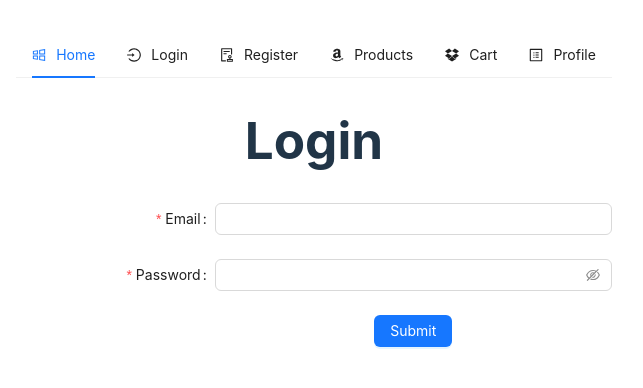
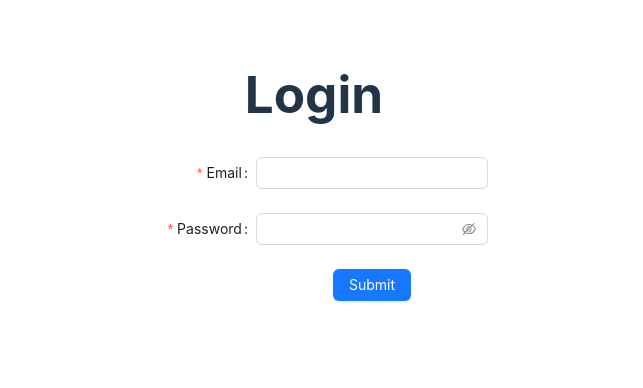
Before and after one commit to Gen639/1r-proyecto-ecommerce-fullstack, a React (Vite) app in the folder ecommerce-frontend/: page /login in a window 1280 px wide. Shown: the top 388 px of the page, without its empty margins (326-969 px from the left). Built offline with nearby package versions, Linux system fonts and the light colour scheme.

Commit message:
Some Changes Still uncapable of making dissapear login and register when loged

```diff
--- a/ecommerce-frontend/src/assets/components/Login/login.jsx
+++ b/ecommerce-frontend/src/assets/components/Login/login.jsx
@@ -3,27 +3,45 @@ import { useNavigate } from 'react-router-dom'
 import { UserContext } from '../../../context/user/UserState'
 import { Form, Input, Button } from 'antd'
 
+// const Login = () => {
+// 	const navigate = useNavigate()
+// 	const { login } = useContext(UserContext)
+
+// 	useEffect(() => {
+// 		setTimeout(() => {
+// 			const foundToken = JSON.parse(localStorage.getItem('token'))
+
+// 			if (foundToken) {
+// 				navigate('/profile')
+// 			}
+// 		}, 2000)
+// 	}, [login])
+
+// 	const onFinish = (values) => {
+// 		login(values)
+// 	}
+
+// 	const onFinishFailed = (errorInfo) => {
+// 		console.log('Failed:', errorInfo)
+// 	}
 const Login = () => {
 	const navigate = useNavigate()
-	const { login } = useContext(UserContext)
+	const { login, token } = useContext(UserContext) // Obtienes el token también
 
 	useEffect(() => {
-		setTimeout(() => {
-			const foundToken = JSON.parse(localStorage.getItem('token'))
-
-			if (foundToken) {
-				navigate('/profile')
-			}
-		}, 2000)
-	}, [login])
+	  if (token) { // Comprueba la existencia del token inmediatamente
+		navigate('/profile')
+	  }
+	}, [token]) // Observa las dependencias del useEffect
 
 	const onFinish = (values) => {
-		login(values)
+	  login(values)
 	}
 
 	const onFinishFailed = (errorInfo) => {
-		console.log('Failed:', errorInfo)
+	  console.log('Failed:', errorInfo)
 	}
+
 
 	return (
 		<div className="container">
--- a/ecommerce-frontend/src/assets/components/Theheader/theHeader.jsx
+++ b/ecommerce-frontend/src/assets/components/Theheader/theHeader.jsx
@@ -1,86 +1,188 @@
-
-import { useNavigate } from 'react-router-dom'
-import { React, useState } from 'react';
-import { ProfileOutlined, AuditOutlined, LoginOutlined, AmazonOutlined , WindowsOutlined,DropboxOutlined } from '@ant-design/icons';
-import { Menu } from 'antd';
-import "../../../App.scss"
+import { useNavigate } from "react-router-dom";
+import { React, useState, useContext, useEffect } from "react";
+import { ProfileOutlined, AuditOutlined, LoginOutlined, AmazonOutlined, WindowsOutlined, DropboxOutlined } from "@ant-design/icons";
+import { Menu } from "antd";
+import "../../../App.scss";
+import { UserContext } from "../../../context/user/UserState";
 
 const items = [
   {
-    label: 'Home',
-    key: 'home',
+    label: "Home",
+    key: "home",
     icon: <WindowsOutlined />,
   },
   {
-    label: 'Login',
-    key: 'login',
+    label: "Login",
+    key: "login",
     icon: <LoginOutlined />,
-
   },
   {
-    label: 'Register',
-    key: 'register',
+    label: "Register",
+    key: "register",
     icon: <AuditOutlined />,
   },
   {
-    label: 'Products',
-    key: 'products',
+    label: "Products",
+    key: "products",
     icon: <AmazonOutlined />,
   },
   {
-    label: 'Cart',
-    key: 'cart',
+    label: "Cart",
+    key: "cart",
     icon: <DropboxOutlined />,
   },
   {
-    label: 'Profile',
-    key: 'profile',
+    label: "Profile",
+    key: "profile",
     icon: <ProfileOutlined />,
   },
-]
+];
 
 const Header = () => {
-  let navigate = useNavigate()
-  const [current, setCurrent] = useState('home')
+  let navigate = useNavigate();
+  const [current, setCurrent] = useState("home");
+  const { token, setToken } = useContext(UserContext);
+
+  useEffect(() => {
+    if (!token) {
+      navigate("/login");
+    }
+  }, [token]);
 
   const onClick = (e) => {
-    setCurrent(e.key)
-    switch (e.key){
-          case 'home':
-            navigate('/')
-            break
-          case 'login':
-            navigate('/login')
-            break
-          case 'register':
-            navigate('/register')
-            break
-          case 'products':
-            navigate('/products')
-            break
-          case 'profile':
-            navigate('/profile')
-            break
-		case 'cart':
-            navigate('/cart')
-            break
+    setCurrent(e.key);
+    switch (e.key) {
+      case "home":
+        navigate("/");
+        break;
+      case "login":
+        navigate("/login");
+        break;
+      case "register":
+        navigate("/register");
+        break;
+      case "products":
+        navigate("/products");
+        break;
+      case "profile":
+        navigate("/profile");
+        break;
+      case "cart":
+        navigate("/cart");
+        break;
+    }
+  };
 
-    }
-  }
+  return (
+    <div>
+      {token && (
+        <Menu onClick={onClick} selectedKeys={[current]} mode="horizontal" items={items}>
+          {items.map((item) => (
+            <Menu.Item key={item.key} icon={item.icon}>
+              {item.label}
+            </Menu.Item>
+          ))}
+        </Menu>
+      )}
+    </div>
+  );
+};
 
-  return <Menu onClick={onClick} selectedKeys={[current]} mode="horizontal" items={items} />
-}
-
-export default Header
+export default Header;
 
 
+// import { useNavigate } from "react-router-dom";
+// import { React, useState, useContext } from "react";
+// import { ProfileOutlined, AuditOutlined, LoginOutlined, AmazonOutlined, WindowsOutlined, DropboxOutlined } from "@ant-design/icons";
+// import { Menu } from "antd";
+// import "../../../App.scss";
+// import { UserContext } from "../../../context/user/UserState";
+
+// const items = [
+//   {
+//     label: "Home",
+//     key: "home",
+//     icon: <WindowsOutlined />,
+//   },
+//   {
+//     label: "Login",
+//     key: "login",
+//     icon: <LoginOutlined />,
+//   },
+//   {
+//     label: "Register",
+//     key: "register",
+//     icon: <AuditOutlined />,
+//   },
+//   {
+//     label: "Products",
+//     key: "products",
+//     icon: <AmazonOutlined />,
+//   },
+//   {
+//     label: "Cart",
+//     key: "cart",
+//     icon: <DropboxOutlined />,
+//   },
+//   {
+//     label: "Profile",
+//     key: "profile",
+//     icon: <ProfileOutlined />,
+//   },
+// ];
+
+// const Header = () => {
+//   let navigate = useNavigate();
+//   const [current, setCurrent] = useState("home");
+//   const { token } = useContext(UserContext);
+
+//   const onClick = (e) => {
+//     setCurrent(e.key);
+//     switch (e.key) {
+//       case "home":
+//         navigate("/");
+//         break;
+//       case "login":
+//         navigate("/login");
+//         break;
+//       case "register":
+//         navigate("/register");
+//         break;
+//       case "products":
+//         navigate("/products");
+//         break;
+//       case "profile":
+//         navigate("/profile");
+//         break;
+//       case "cart":
+//         navigate("/cart");
+//         break;
+//     }
+//   };
+
+//   return (
+//     <div>
+//       {token ? (
+//         <Menu onClick={onClick} selectedKeys={[current]} mode="horizontal" items={items}>
+//           {items.map((item) => (
+//             <Menu.Item key={item.key} icon={item.icon}>
+//               {item.label}
+//             </Menu.Item>
+//           ))}
+//         </Menu>
+//       ) : (
+//         <div>
+//           <Link to="/login">Login</Link>
+//           <Link to="/register">Register</Link>
+//         </div>
+//       )}
+//     </div>
+//   );
+// };
+
+// export default Header;
 
 
-// import { useNavigate, Link } from 'react-router-dom';
-// import React, { useState, useContext } from 'react';
-// import { ProfileOutlined, AuditOutlined, LoginOutlined, AmazonOutlined , WindowsOutlined,DropboxOutlined } from '@ant-design/icons';
-// import { Menu } from 'antd';
-// import { AuthContext } from './AuthContext'; // Importa el contexto de autenticación
 
 // const items = [
 //   {
@@ -92,13 +194,12 @@ export default Header
 //     label: 'Login',
 //     key: 'login',
 //     icon: <LoginOutlined />,
-//     authRequired: false, // Indica que este elemento no requiere autenticación
+
 //   },
 //   {
 //     label: 'Register',
 //     key: 'register',
 //     icon: <AuditOutlined />,
-//     authRequired: false, // Indica que este elemento no requiere autenticación
 //   },
 //   {
 //     label: 'Products',
@@ -114,48 +215,41 @@ export default Header
 //     label: 'Profile',
 //     key: 'profile',
 //     icon: <ProfileOutlined />,
-//     authRequired: true, // Indica que este elemento requiere autenticación
 //   },
-// ];
+// ]
 
 // const Header = () => {
-//   const navigate = useNavigate();
-//   const [current, setCurrent] = useState('home');
-//   const { isLoggedIn } = useContext(AuthContext); // Obtén el estado de autenticación del contexto
+//   let navigate = useNavigate()
+//   const [current, setCurrent] = useState('home')
+//   const {token} = useContext(AuthContext);
 
 //   const onClick = (e) => {
-//     setCurrent(e.key);
-//     const selectedItem = items.find(item => item.key === e.key);
-//     if (!selectedItem.authRequired || isLoggedIn) {
-//       switch (e.key) {
-//         case 'home':
-//           navigate('/');
-//           break;
-//         case 'login':
-//           navigate('/login');
-//           break;
-//         case 'register':
-//           navigate('/register');
-//           break;
-//         case 'products':
-//           navigate('/products');
-//           break;
-//         case 'profile':
-//           navigate('/profile');
-//           break;
-//         case 'cart':
-//           navigate('/cart');
-//           break;
-//         default:
-//           break;
-//       }
-//     } else {
-//       // Redirige a la página de inicio de sesión si el usuario intenta acceder a una página protegida sin estar autenticado
-//       navigate('/login');
+//     setCurrent(e.key)
+//     switch (e.key){
+//           case 'home':
+//             navigate('/')
+//             break
+//           case 'login':
+//             navigate('/login')
+//             break
+//           case 'register':
+//             navigate('/register')
+//             break
+//           case 'products':
+//             navigate('/products')
+//             break
+//           case 'profile':
+//             navigate('/profile')
+//             break
+// 		      case 'cart':
+//             navigate('/cart')
+//             break
+
 //     }
 //   };
 
-//   return <Menu onClick={onClick} selectedKeys={[current]} mode="horizontal" items={items.filter(item => !item.authRequired || isLoggedIn)} />
-// };
 
-// export default Header;
+//   return <Menu onClick={onClick} selectedKeys={[current]} mode="horizontal" items={items} />
+// }
+
+// export default Header
--- a/ecommerce-frontend/src/context/user/UserReducer.jsx
+++ b/ecommerce-frontend/src/context/user/UserReducer.jsx
@@ -10,11 +10,19 @@ const users = (state, action) => {
         ...state,
         user: action.payload,
       };
-      case 'LOGIN':
-        return {
-          ...state,
-          token: action.payload.token,
-        };
+      case "LOGIN":
+  return {
+    ...state,
+    user: {
+      ...state.user,
+      token: action.payload.token,
+    },
+  };
+      // case 'LOGIN':
+      //   return {
+      //     ...state,
+      //     token: action.payload.token,
+      //   };
       case 'LOGOUT':
         return {
           user: null,
```
